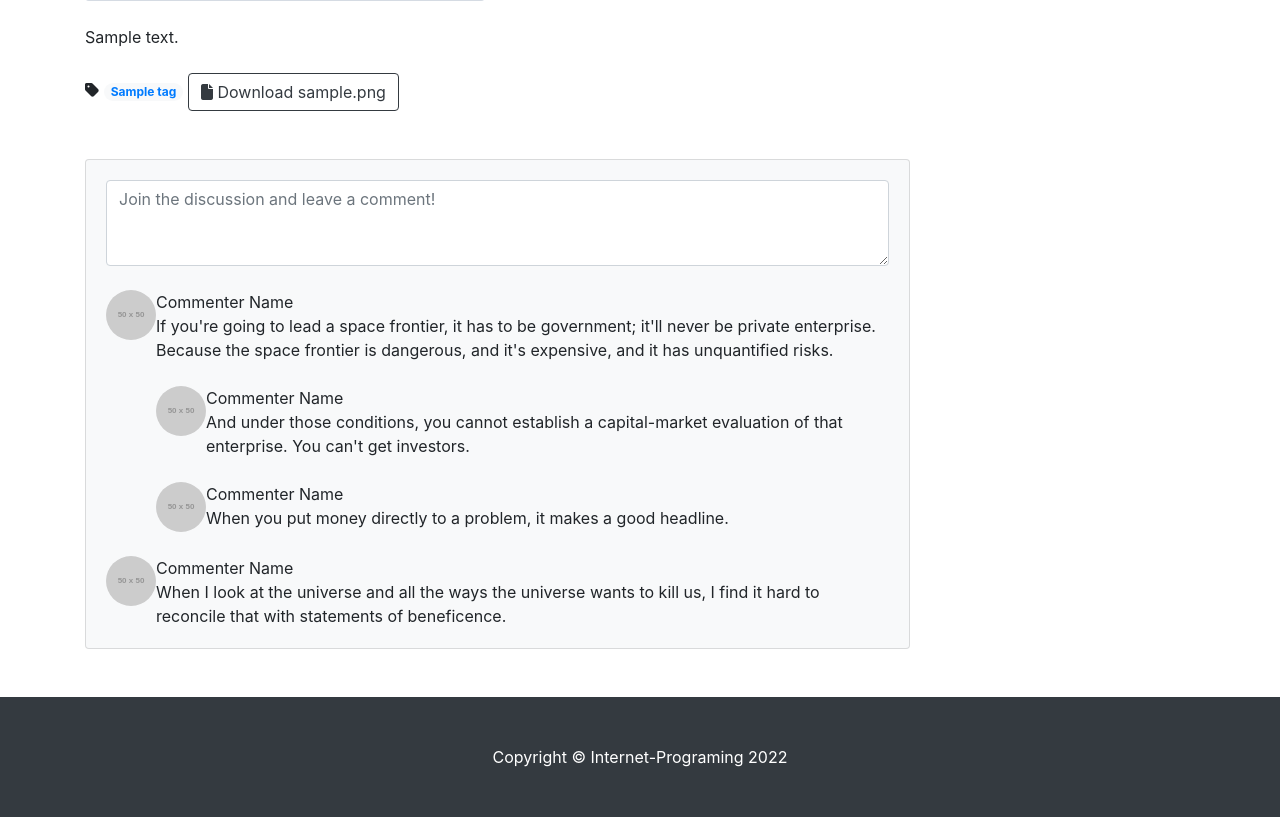
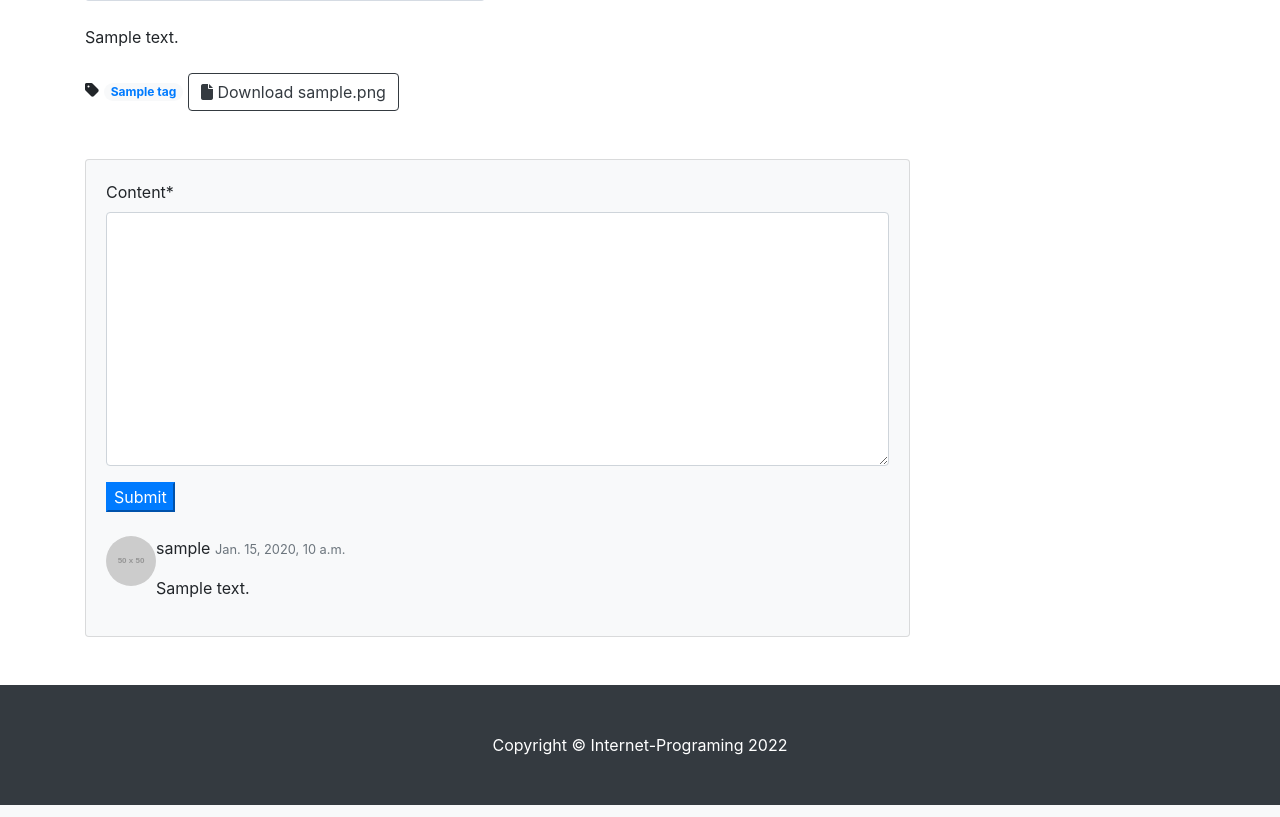
Before and after one commit to seojjin/Django22-02, a Django app: page /blog/1/ in a window 1280 px wide. Shown: the part 567-1384 px from the top of the page. Run offline with Django 4.2, Linux system fonts and the light colour scheme; a user stored in the database is signed in; tables that the repository leaves empty hold one stand-in row (values such as "Sample post"); grey boxes marked "Sample" are stand-in pictures; grey boxes labelled with a size stand in for pictures from a placeholder-image service; some libraries are stand-ins or nearby versions.

Commit message:
댓글 작성 폼 구현하기

```diff
--- a/blog/admin.py
+++ b/blog/admin.py
@@ -1,5 +1,5 @@
 from django.contrib import admin
-from .models import Post, Category, Tag
+from .models import Post, Category, Tag, Comment
 
 # Register your models here. 모델 만든거 admin에 넣어야함
 admin.site.register(Post)
@@ -15,3 +15,5 @@ class TagAdmin(admin.ModelAdmin):
     prepopulated_fields = {'slug':('name',)}
 
 admin.site.register(Tag, TagAdmin)
+
+admin.site.register(Comment)
--- /dev/null
+++ b/blog/forms.py
@@ -0,0 +1,7 @@
+from .models import Comment
+from django import forms
+
+class CommentForm(forms.ModelForm):
+    class Meta:
+        model = Comment
+        fields = ('content',)
--- a/blog/models.py
+++ b/blog/models.py
@@ -69,3 +69,17 @@ class Post(models.Model):
     # 파일 이름 중 가장 마지막 확장자만 가져오기
     def get_file_ext(self):
         return self.get_file_name().split('.')[-1]  #a.txt ab.doc c.xlsx ... a.b.c.txt?? -> 배열 가장 마지막 원소 = -1
+
+class Comment(models.Model):
+    post = models.ForeignKey(Post, on_delete=models.CASCADE)
+    author = models.ForeignKey(User, on_delete=models.CASCADE)
+    content = models.TextField()
+    created_at = models.DateTimeField(auto_now_add=True)
+    modified_at = models.DateTimeField(auto_now=True)
+
+    def __str__(self):
+        return f'{self.author} : {self.content}'
+
+    # 댓글있는 부분 찾아서 이동
+    def get_absolute_url(self):
+        return f'{self.post.get_absolute_url()}#comment-{self.pk}' #admin에서 viewonsite로 확인하기 위해 url(포스트 상세페이지) return하기
--- a/blog/templates/blog/post_detail.html
+++ b/blog/templates/blog/post_detail.html
@@ -1,5 +1,5 @@
 {% extends 'blog/base.html' %}
-
+{% load crispy_forms_tags %}
 {% block head_title %}
     {{post.title}} -- Blog
 {% endblock %}
@@ -63,46 +63,44 @@
                             {% endif %}
                         </section>
                     </div>
+
                     <!-- Comments section-->
                     <div id="comment-area" class="mb-5">
                         <div class="card bg-light">
                             <div class="card-body">
                                 <!-- Comment form-->
-                                <form class="mb-4"><textarea class="form-control" rows="3" placeholder="Join the discussion and leave a comment!"></textarea></form>
-                                <!-- Comment with nested comments-->
-                                <div class="d-flex mb-4">
-                                    <!-- Parent comment-->
-                                    <div class="flex-shrink-0"><img class="rounded-circle" src="https://dummyimage.com/50x50/ced4da/6c757d.jpg" alt="..." /></div>
-                                    <div class="ms-3">
-                                        <div class="fw-bold">Commenter Name</div>
-                                        If you're going to lead a space frontier, it has to be government; it'll never be private enterprise. Because the space frontier is dangerous, and it's expensive, and it has unquantified risks.
-                                        <!-- Child comment 1-->
-                                        <div class="d-flex mt-4">
-                                            <div class="flex-shrink-0"><img class="rounded-circle" src="https://dummyimage.com/50x50/ced4da/6c757d.jpg" alt="..." /></div>
-                                            <div class="ms-3">
-                                                <div class="fw-bold">Commenter Name</div>
-                                                And under those conditions, you cannot establish a capital-market evaluation of that enterprise. You can't get investors.
+                                {% if user.is_authenticated %}
+                                <form class="mb-4" id="comment-form" method="post"
+                                action="{{post.get_absolute_url}}new_comment/">
+                                    {% csrf_token %}
+                                    <div class="form-group">
+                                        {{comment_form | crispy}}
+                                    </div>
+                                    <button type="submit" class="btn-primary">Submit</button>
+                                </form>
+                                {% else %}
+                                    <a role="button" class="btn btn-dark btn-block btn-sm" href="#" data-toggle="modal" data-target="#loginModal">
+                                        Log in and Leave a comment
+                                    </a>
+                                    <br>
+                                {% endif %}
+                                {% if post.comment_set.exists %}
+                                {% for comment in post.comment_set.iterator %}
+                                    <!-- Single comment-->
+                                    <div class="d-flex" id="comment-{{comment.pk}}">
+                                        <div class="flex-shrink-0"><img class="rounded-circle" src="https://dummyimage.com/50x50/ced4da/6c757d.jpg" alt="..." /></div>
+                                        <div class="ms-3">
+                                            <div class="fw-bold">
+                                                {{comment.author.username}}
+                                                <small class="text-muted">{{comment.created_at}}</small>
                                             </div>
-                                        </div>
-                                        <!-- Child comment 2-->
-                                        <div class="d-flex mt-4">
-                                            <div class="flex-shrink-0"><img class="rounded-circle" src="https://dummyimage.com/50x50/ced4da/6c757d.jpg" alt="..." /></div>
-                                            <div class="ms-3">
-                                                <div class="fw-bold">Commenter Name</div>
-                                                When you put money directly to a problem, it makes a good headline.
-                                            </div>
+                                            <p>{{comment.content | linebreaks}}</p>
                                         </div>
                                     </div>
-                                </div>
-                                <!-- Single comment-->
-                                <div class="d-flex">
-                                    <div class="flex-shrink-0"><img class="rounded-circle" src="https://dummyimage.com/50x50/ced4da/6c757d.jpg" alt="..." /></div>
-                                    <div class="ms-3">
-                                        <div class="fw-bold">Commenter Name</div>
-                                        When I look at the universe and all the ways the universe wants to kill us, I find it hard to reconcile that with statements of beneficence.
-                                    </div>
-                                </div>
+                                {% endfor %}
+                                {% endif %}
                             </div>
                         </div>
+
                     </div>
 {% endblock %}
--- a/blog/templates/blog/post_update_form.html
+++ b/blog/templates/blog/post_update_form.html
@@ -18,6 +18,6 @@
         <br>
         <button type="submit" class="btn btn-primary float_left">Submit</button>
     </form>
-<hr>
+    <hr>
 
 {% endblock %}
--- a/blog/urls.py
+++ b/blog/urls.py
@@ -6,6 +6,7 @@ urlpatterns = [
     #path('<int:pk>/', views.single_post_page), #FBV 로 만들려면 해야함
     path('', views.PostList.as_view()),
     path('<int:pk>/', views.PostDetail.as_view()), # 디테일 들어갔을때 뒤에 pk 붙이면서 포스트 디테일 페이지
+    path('<int:pk>/new_comment/', views.new_comment),
     path('create_post/', views.PostCreate.as_view()),
     path('update_post/<int:pk>/', views.PostUpdate.as_view()),
     path('category/<str:slug>/', views.category_page), #그리고 views 들어가서 카테고리 페이지 만들기
--- a/blog/views.py
+++ b/blog/views.py
@@ -4,6 +4,9 @@ from django.views.generic import ListView, DetailView, CreateView, UpdateView
 from django.contrib.auth.mixins import LoginRequiredMixin, UserPassesTestMixin
 from django.core.exceptions import PermissionDenied
 from django.utils.text import slugify
+from .forms import CommentForm
+from django.shortcuts import get_object_or_404
+
 
 #def index(request):
 #    posts1 = Post.objects.all().order_by('-pk')
@@ -114,6 +117,7 @@ class PostDetail(DetailView):
         context = super(PostDetail, self).get_context_data()
         context['categories'] = Category.objects.all()
         context['no_category_post_count'] = Post.objects.filter(category=None).count
+        context['comment_form'] = CommentForm
         return context
 
 def category_page(request, slug): #slug가지고 와서 변수에 저장 그리고 가르기
@@ -146,3 +150,19 @@ def tag_page(request, slug):
          'no_category_post_count': Post.objects.filter(category=None).count
          }  # 템플릿이 사용하는 변수(이걸로 표시 하겠다)
     )
+
+def new_comment(request, pk):
+    if request.user.is_authenticated:
+        post = get_object_or_404(Post, pk=pk)
+        if request.method == 'POST':
+            comment_form = CommentForm(request.POST)
+            if comment_form.is_valid():
+                comment = comment_form.save(commit=False)
+                comment.post = post
+                comment.author = request.user
+                comment.save()
+                return redirect(comment.get_absolute_url())
+        else: # GET
+            return redirect(post.get_absolute_url())
+    else:
+        raise PermissionDenied
```
